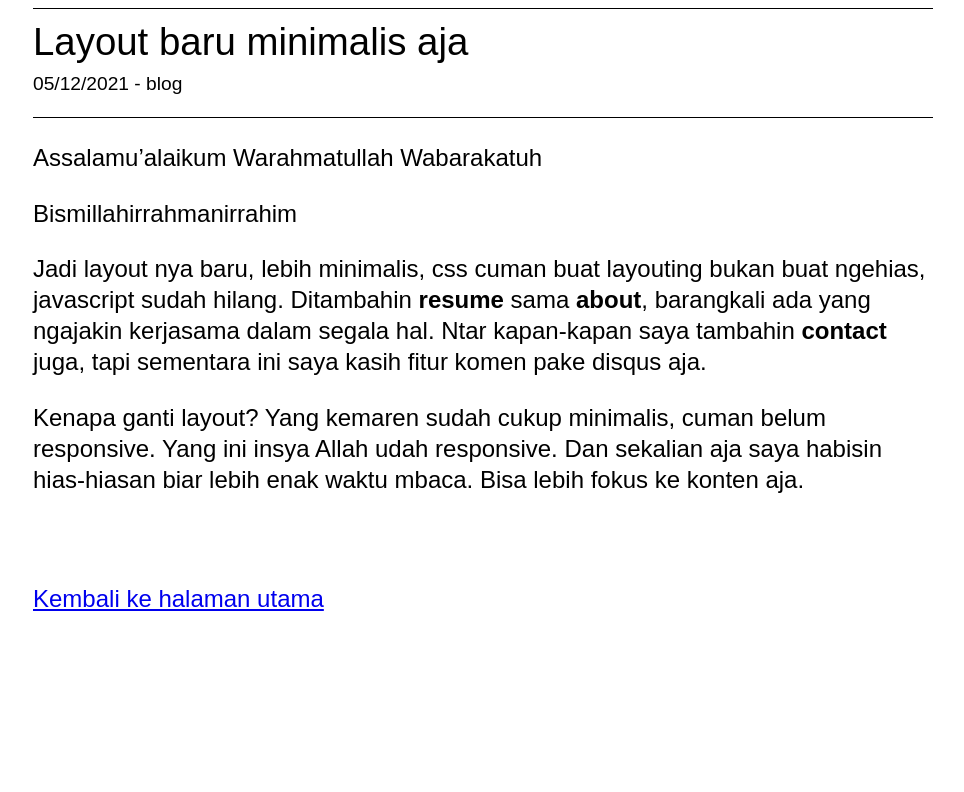
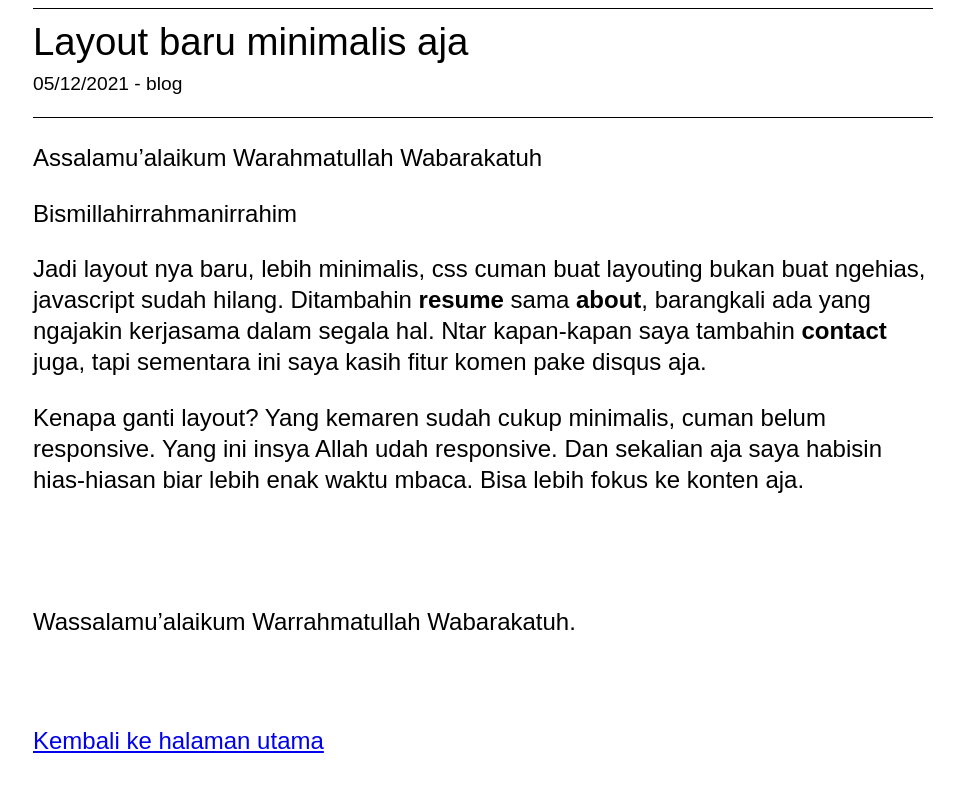
Before and after one commit to rzlslch/rzlslch.github.io, a Jekyll site: the page built from _posts/2021-05-13-layout-baru-minimalis-aja.markdown, in a window 1280 px wide. Shown: the top 792 px of the page, without its empty margins (157-1121 px from the left). Built offline with Jekyll 4.4.1, drawn with Linux system fonts in a browser that asks for light colours; comment, search, counter and statistics services are not loaded.

Commit message:
layouting

```diff
--- a/_posts/2021-05-13-layout-baru-minimalis-aja.markdown
+++ b/_posts/2021-05-13-layout-baru-minimalis-aja.markdown
@@ -13,3 +13,8 @@ Bismillahirrahmanirrahim
 Jadi layout nya baru, lebih minimalis, css cuman buat layouting bukan buat ngehias, javascript sudah hilang. Ditambahin **resume** sama **about**, barangkali ada yang ngajakin kerjasama dalam segala hal. Ntar kapan-kapan saya tambahin **contact** juga, tapi sementara ini saya kasih fitur komen pake disqus aja.
 
 Kenapa ganti layout? Yang kemaren sudah cukup minimalis, cuman belum responsive. Yang ini insya Allah udah responsive. Dan sekalian aja saya habisin hias-hiasan biar lebih enak waktu mbaca. Bisa lebih fokus ke konten aja.
+
+<br>
+<br>
+
+Wassalamu'alaikum Warrahmatullah Wabarakatuh.
```
